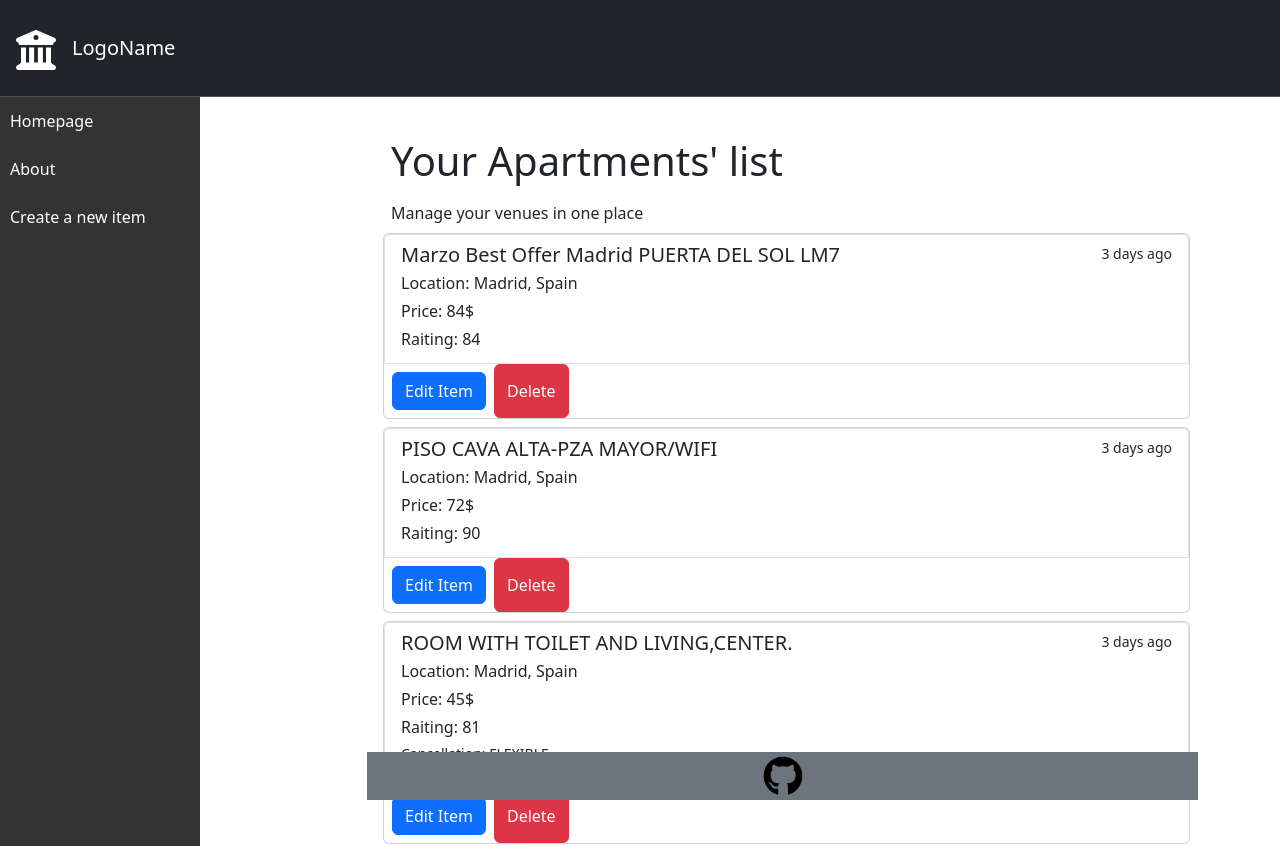
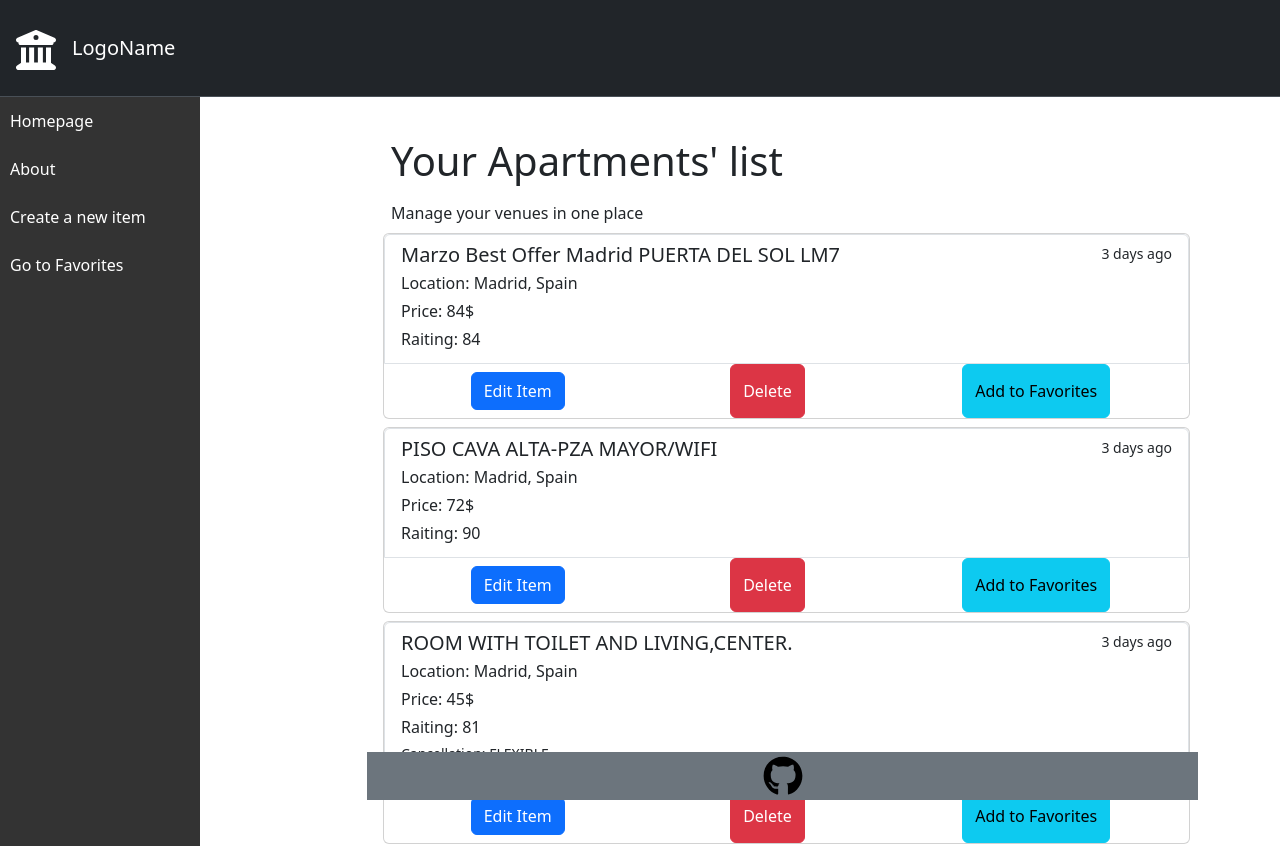
Before and after one commit to Ahmd-zaidan8a8/Apartment-Rentals-Admin, a React (Vite) app: page / in a window 1280 px wide. Shown: the top 846 px of the page. Built offline with nearby package versions, Linux system fonts and the light colour scheme.

Commit message:
adding the favorite list component.

```diff
--- a/src/App.jsx
+++ b/src/App.jsx
@@ -11,6 +11,7 @@ import data from "./data/data.json";
 import { useState } from "react";
 import EditItemForm from "./components/EditItemForm";
 import DisplayFeedback from "./components/DisplayFeedback";
+import Favorites from "./pages/Favorites";
 
 const App = () => {
   const { results } = data;
@@ -25,6 +26,7 @@ const App = () => {
   });
 
   const [isFormSubmitted, setIsFormSubmitted] = useState(false);
+  const [favorites, setFavorites] = useState([]);
 
   const handleDelete = (id) => {
     const filtered = apartementList.filter(
@@ -67,6 +69,19 @@ const App = () => {
     setIsFormSubmitted(true);
   };
 
+  // TODO: the component doesn't change immeaditly
+  // at the end of the execution
+
+  const handleAddtoFavorites = (id) => {
+    const favoriteApartment = apartementList.find(
+      (apartement) => apartement.id === id
+    );
+
+    if (!favorites.some((item) => item.id === id))
+      setFavorites([...favorites, favoriteApartment]);
+
+  };
+
   return (
     <>
       <Navbar />
@@ -82,6 +97,7 @@ const App = () => {
                   <HomePage
                     apartementList={apartementList}
                     handleDelete={handleDelete}
+                    handleAddtoFavorites={handleAddtoFavorites}
                   />
                 }
               />
@@ -106,6 +122,7 @@ const App = () => {
                 element={<EditItemForm handleEditSubmit={handleEditSubmit} />}
               />
               <Route path="/feedback" element={<DisplayFeedback />} />
+              <Route path="/favorites" element={<Favorites favorites={favorites} />} />
               <Route path="*" element={<ErrorPage />} />
             </Routes>
 
--- a/src/components/List.jsx
+++ b/src/components/List.jsx
@@ -1,9 +1,9 @@
 import ListItem from "./ListItem";
 
-const List = ({ apartementList, onDelete }) => {
+const List = ({ apartementList, onDelete , handleAddtoFavorites }) => {
   let list = apartementList.map((apartement) => {
     return (
-      <ListItem key={apartement.id} item={apartement} onDelete={onDelete} />
+      <ListItem key={apartement.id} item={apartement} onDelete={onDelete} handleAddtoFavorites={handleAddtoFavorites} />
     );
   });
 
--- a/src/components/ListItem.jsx
+++ b/src/components/ListItem.jsx
@@ -1,6 +1,6 @@
 import { Link } from "react-router-dom";
 
-const ListItem = ({ item, onDelete }) => {
+const ListItem = ({ item, onDelete , handleAddtoFavorites }) => {
   return (
     <div className="card mb-2">
       <Link
@@ -24,8 +24,10 @@ const ListItem = ({ item, onDelete }) => {
           )}
         </small>
       </Link>
-      <div className="d-flex justify-content-start">
-        <Link className="m-2" to={`/edit/${item.id}`} ><button className="btn btn-primary">Edit Item</button></Link>
+      <div className="d-flex justify-content-around">
+        <Link className="m-2" to={`/edit/${item.id}`}>
+          <button className="btn btn-primary">Edit Item</button>
+        </Link>
         <button
           className="btn btn-danger"
           onClick={() => {
@@ -34,6 +36,12 @@ const ListItem = ({ item, onDelete }) => {
         >
           Delete
         </button>
+        <button
+          onClick={() => handleAddtoFavorites(item.id)}
+          className="btn btn-info"
+        >
+          Add to Favorites
+        </button>
       </div>
     </div>
   );
--- a/src/components/Sidebar.jsx
+++ b/src/components/Sidebar.jsx
@@ -15,6 +15,9 @@ const Sidebar = () => {
         <li>
           <Link to="/dashboard" className="text-white ">Create a new item</Link>
         </li>
+        <li>
+        <Link to="/favorites" className="text-white ">Go to Favorites</Link>
+        </li>
       </ul>
     </div>
   );
--- /dev/null
+++ b/src/pages/Favorites.jsx
@@ -0,0 +1,12 @@
+const Favorites = ({ favorites }) => {
+  console.log(favorites)
+  return (
+    <div className="container vh-100">
+      {favorites.map((fav) => (
+        <li key={fav.id}>{fav.name}</li>
+      ))}
+    </div>
+  );
+};
+
+export default Favorites;
--- a/src/pages/HomePage.jsx
+++ b/src/pages/HomePage.jsx
@@ -1,12 +1,12 @@
 import List from "../components/List";
 
-const HomePage = ({ apartementList, handleDelete }) => {
+const HomePage = ({ apartementList, handleDelete , handleAddtoFavorites}) => {
   return (
     <div className="HomePage m-1 row">
       <div className="col-md-3"></div>
 
       {apartementList.length > 0 && (
-        <List apartementList={apartementList} onDelete={handleDelete} />
+        <List apartementList={apartementList} onDelete={handleDelete} handleAddtoFavorites={handleAddtoFavorites} />
       )}
     </div>
   );
```
